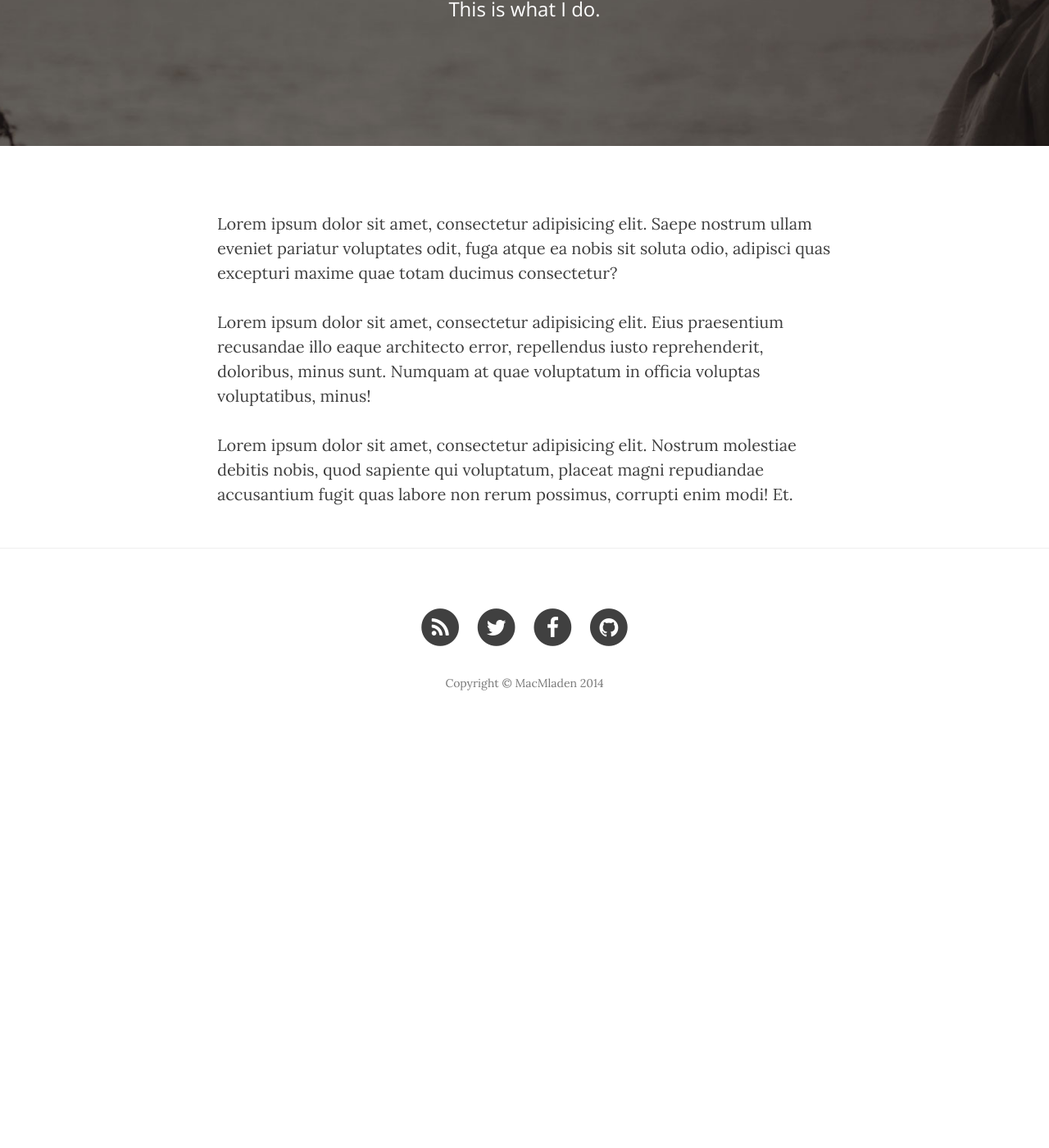
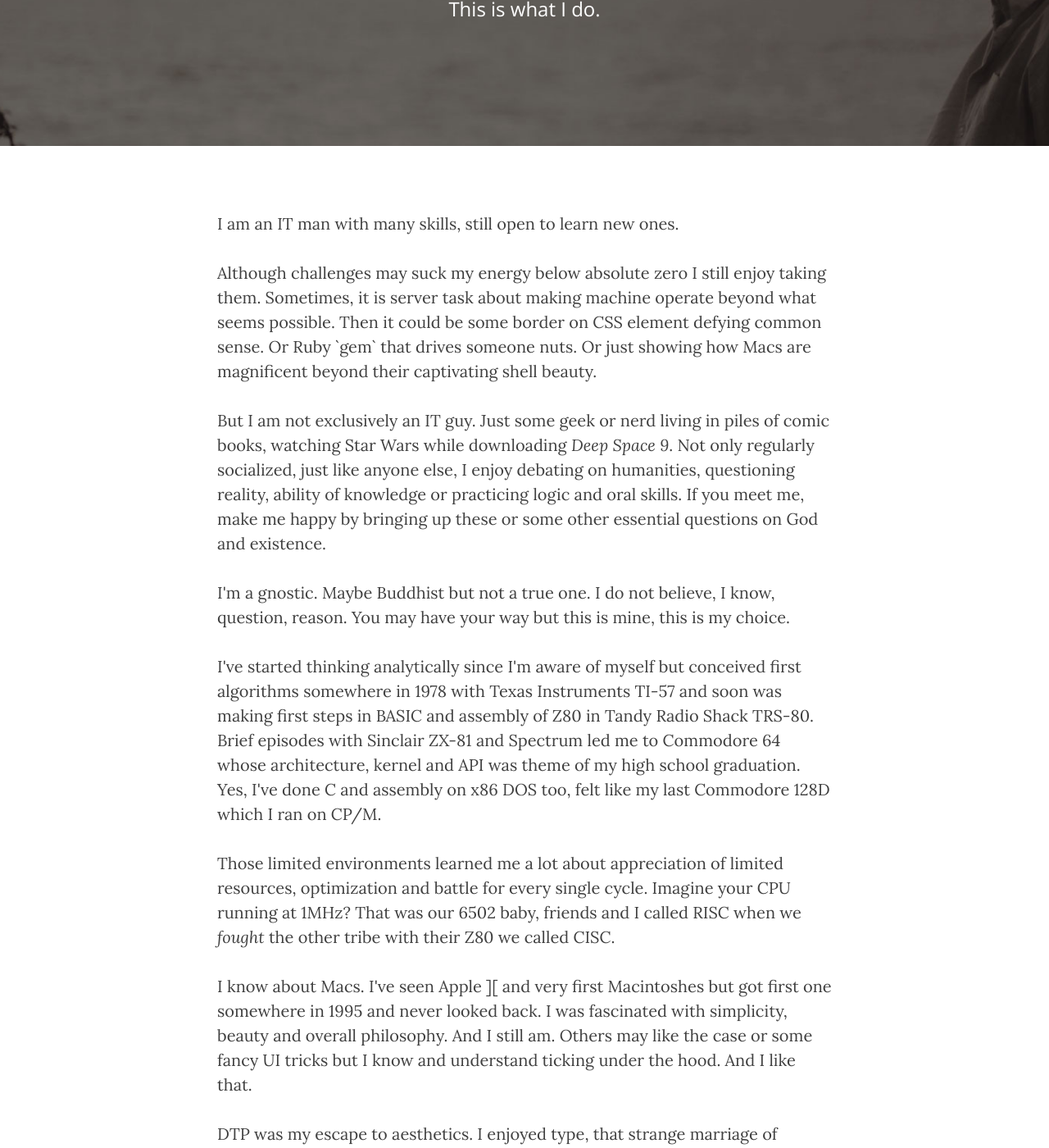
Before and after one commit to macmladen/macmladen.github.io, a Jekyll site: the page built from about.html, in a window 1280 px wide and 1400 px high, scrolled down 278 px. Shown: the whole window at 82% size. Built offline with Jekyll 4.4.1, drawn with Linux system fonts in a browser that asks for light colours; nearby versions of some CDN libraries; before the commit the page ends 1187 px from its top, so only the background shows below that; some of the changed text lies outside the part shown.

Commit message:
About page written, first version, maybe not too good.

```diff
--- a/about.html
+++ b/about.html
@@ -5,8 +5,28 @@ description: "This is what I do."
 header-img: "img/about-bg.jpg"
 ---
 
-<p>Lorem ipsum dolor sit amet, consectetur adipisicing elit. Saepe nostrum ullam eveniet pariatur voluptates odit, fuga atque ea nobis sit soluta odio, adipisci quas excepturi maxime quae totam ducimus consectetur?</p>
+<p>I am an IT man with many skills, still open to learn new ones.</p>
 
-<p>Lorem ipsum dolor sit amet, consectetur adipisicing elit. Eius praesentium recusandae illo eaque architecto error, repellendus iusto reprehenderit, doloribus, minus sunt. Numquam at quae voluptatum in officia voluptas voluptatibus, minus!</p>
+<p>Although challenges may suck my energy below absolute zero I still enjoy taking them. Sometimes, it is server task about making machine operate beyond what seems possible. Then it could be some border on CSS element defying common sense. Or Ruby `gem` that drives someone nuts. Or just showing how Macs are magnificent beyond their captivating shell beauty.</p>
 
-<p>Lorem ipsum dolor sit amet, consectetur adipisicing elit. Nostrum molestiae debitis nobis, quod sapiente qui voluptatum, placeat magni repudiandae accusantium fugit quas labore non rerum possimus, corrupti enim modi! Et.</p>
+<p>But I am not exclusively an IT guy. Just some geek or nerd living in piles of comic books, watching Star Wars while downloading <em>Deep Space 9</em>. Not only regularly socialized, just like anyone else, I enjoy debating on humanities, questioning reality, ability of knowledge or practicing logic and oral skills. If you meet me, make me happy by bringing up these or some other essential questions on God and existence.</p>
+
+<p>I'm a gnostic. Maybe Buddhist but not a true one. I do not believe, I know, question, reason. You may have your way but this is mine, this is my choice.</p>
+
+<p>I've started thinking analytically since I'm aware of myself but conceived first algorithms somewhere in 1978 with Texas Instruments TI-57 and soon was making first steps in BASIC and assembly of Z80 in Tandy Radio Shack TRS-80. Brief episodes with Sinclair ZX-81 and Spectrum led me to Commodore 64 whose architecture, kernel and API was theme of my high school graduation. Yes, I've done C and assembly on x86 DOS too, felt like my last Commodore 128D which I ran on CP/M.</p>
+
+<p>Those limited environments learned me a lot about appreciation of limited resources, optimization and battle for every single cycle. Imagine your CPU running at 1MHz? That was our 6502 baby, friends and I called RISC when we <em>fought</em> the other tribe with their Z80 we called CISC.</p>
+
+<p>I know about Macs. I've seen Apple ][ and very first Macintoshes but got first one somewhere in 1995 and never looked back. I was fascinated with simplicity, beauty and overall philosophy. And I still am. Others may like the case or some fancy UI tricks but I know and understand ticking under the hood. And I like that.</p>
+
+<p>DTP was my escape to aesthetics. I enjoyed type, that strange marriage of mathematics and aesthetics, ruled by splines and psychology and incomprehensible logic for rhythm. I've done that for a decade and half, went pretty deep and still I am very proficient in Adobe Photoshop, Illustrator and InDesign.</p>
+
+<p>Just as I thought hardware industry was dead in 1990 and switched to DTP, I also figured that DTP will go down as everyone thinks they can do it and declining need for printed anything.</p>
+
+<p>So I finally decided to jump on web wagon in 2006 although I've used mail from late eighties, on academic net long before Internet became <em>public</em> (I even remember debate and disgust on opening web sites for commercial entities!)</p>
+
+<p>And here I am right now, split between front end development, Drupal site building and development and server building, tuining and maintaining.</p>
+
+<p>You've read so far? Rarely anyone does but then again, what would <strong>About</strong> page on personal Blog be if not all about a person who owns it?</p>
+
+<p>If you are interested in something more particular, have some Indecent (job) Proposal or just wonder about a Meaning of Life, feel free to contact me somehow. Even better meet me in person. Somewhere.</p>
```
Also changed, not shown: 1 other file.
